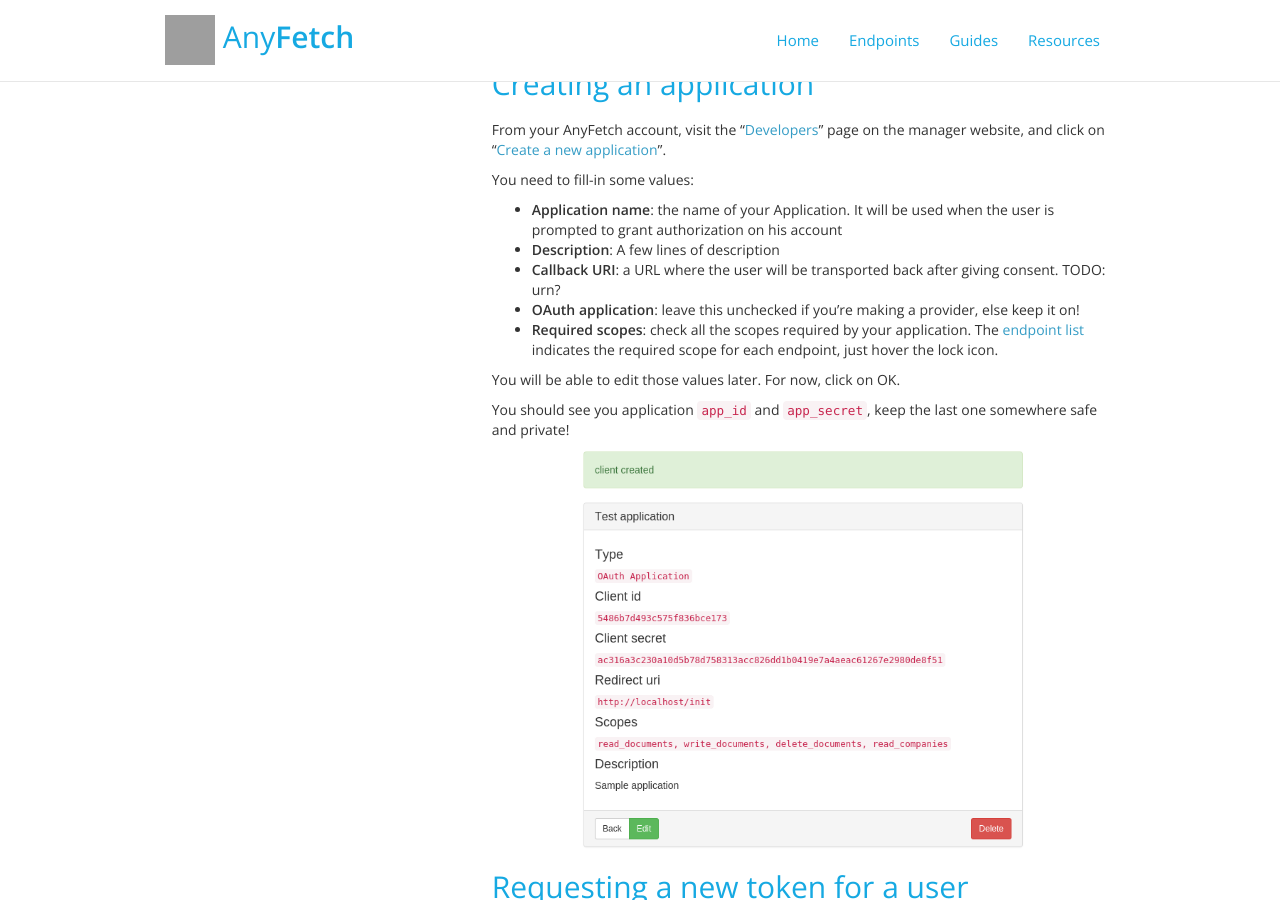
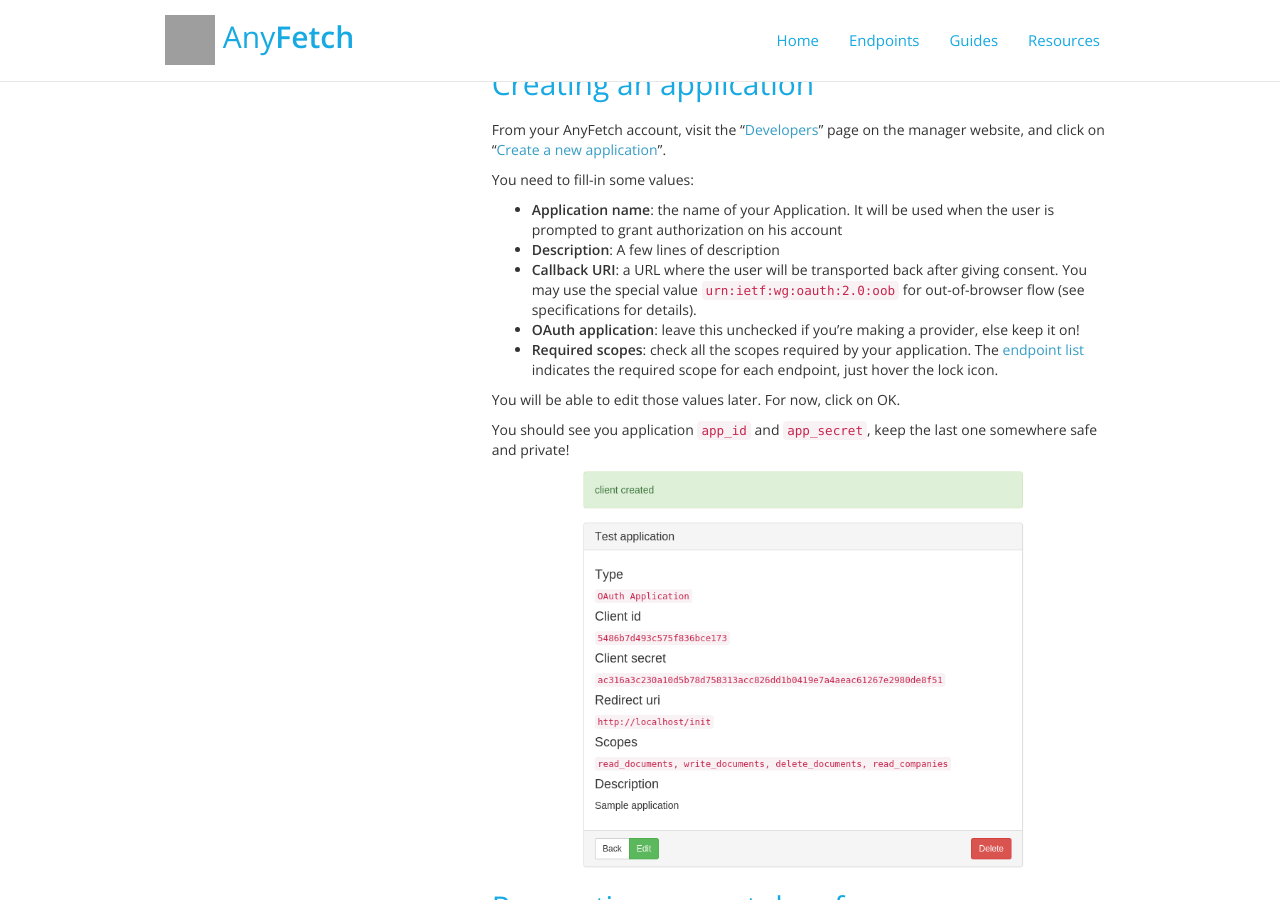
Before and after one commit to AnyFetch/developers.anyfetch.com, a Jekyll site: the page built from guides/tutorials/oauth.md, in a window 1280 px wide and 900 px high, scrolled down 546 px. Built offline with Jekyll 4.4.1, drawn with Linux system fonts in a browser that asks for light colours; nearby versions of some CDN libraries; Markdown is read by kramdown in place of the engine named in the settings; grey boxes are pictures that could not be loaded.

Commit message:
urn:ietf:wg:oauth:2.0:oob

```diff
--- a/guides/tutorials/oauth.md
+++ b/guides/tutorials/oauth.md
@@ -21,7 +21,7 @@ You need to fill-in some values:
 
 * **Application name**: the name of your Application. It will be used when the user is prompted to grant authorization on his account
 * **Description**: A few lines of description
-* **Callback URI**: a URL where the user will be transported back after giving consent. TODO: urn?
+* **Callback URI**: a URL where the user will be transported back after giving consent. You may use the special value `urn:ietf:wg:oauth:2.0:oob` for out-of-browser flow (see specifications for details).
 * **OAuth application**: leave this unchecked if you're making a provider, else keep it on!
 * **Required scopes**: check all the scopes required by your application. The [endpoint list](/endpoints) indicates the required scope for each endpoint, just hover the lock icon.
 
```
